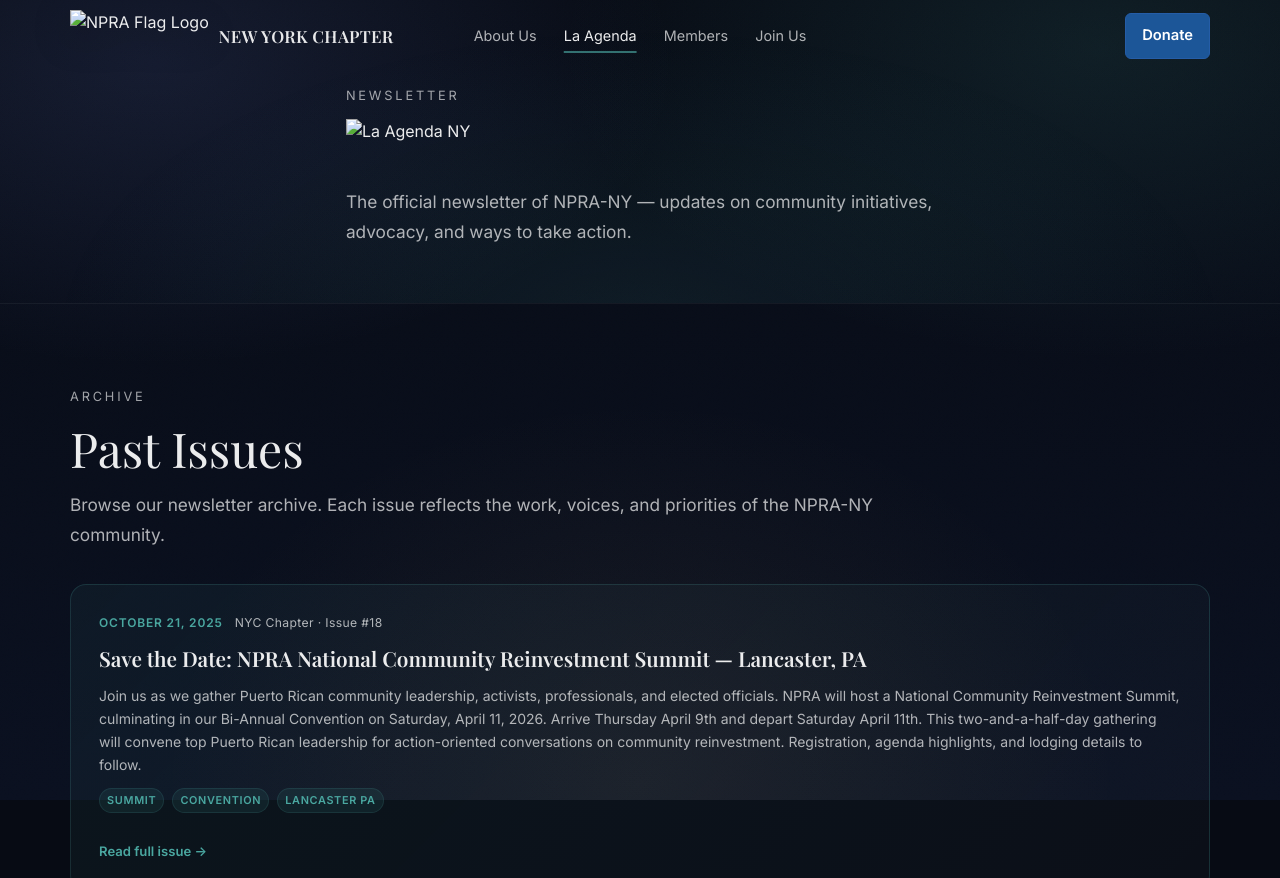
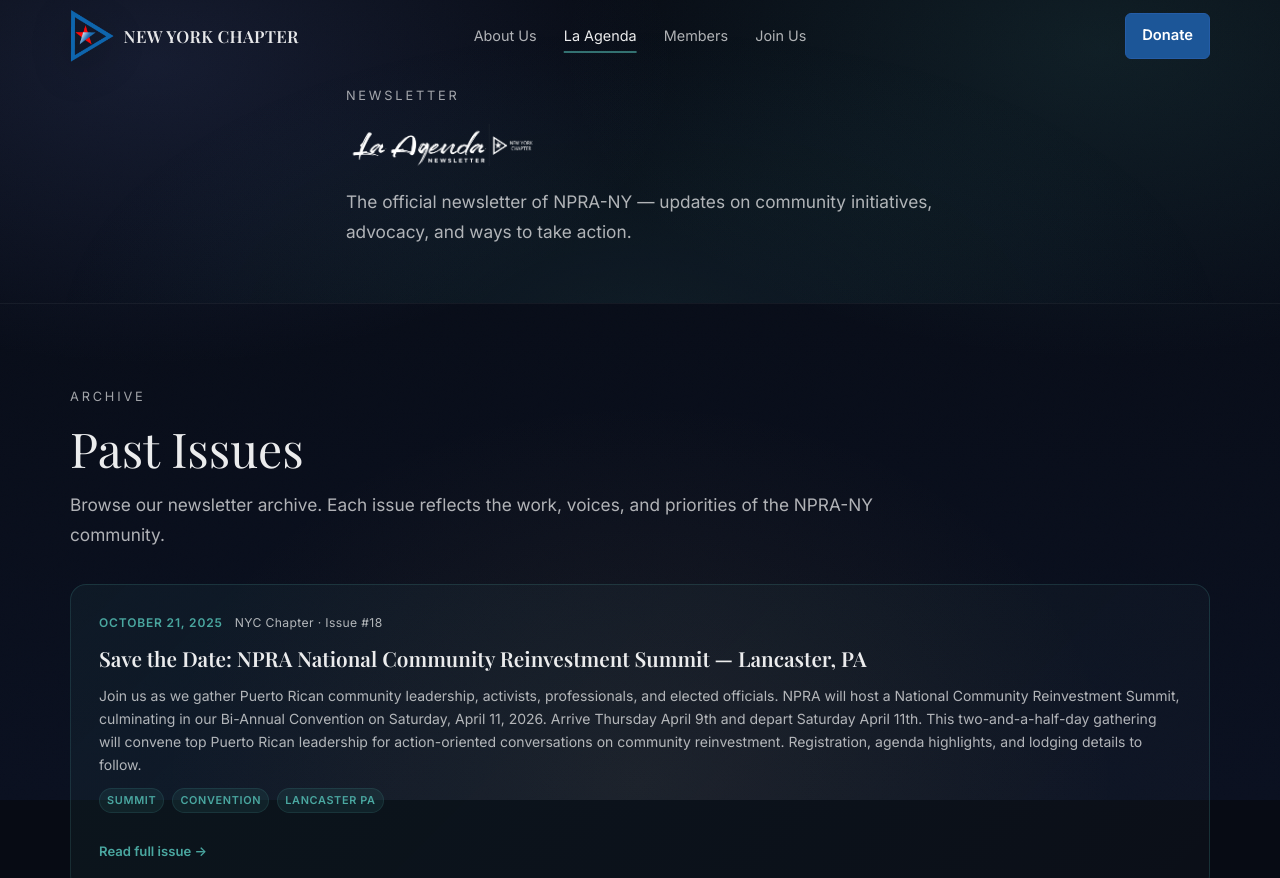
Before and after one commit to JoeCarta/npra-ny, a plain HTML site: page newsletter.html in a window 1280 px wide. Shown: the top 878 px of the page. Drawn offline with nearby package versions, Linux system fonts and the light colour scheme.

Commit message:
Update newsletter.html

```diff
--- a/newsletter.html
+++ b/newsletter.html
@@ -20,7 +20,7 @@
     <div class="container">
       <div class="header-inner">
         <a href="index.html" class="logo" aria-label="NPRA New York Chapter — Home">
-          <img src="assets/images/NPRAflag.png" alt="NPRA Flag Logo" />
+          <img src="NPRAflag.png" alt="NPRA Flag Logo" />
           <span class="logo-text">NEW YORK CHAPTER</span>
         </a>
 
@@ -63,7 +63,7 @@
     <div class="container">
       <div class="page-header-content reveal">
         <div class="eyebrow">Newsletter</div>
-        <img src="assets/images/La_Agenda_Banner_White.png" class="page-nl-logo" alt="La Agenda NY" />
+        <img src="La_Agenda_Banner_White.png" class="page-nl-logo" alt="La Agenda NY" />
         <p class="lead" style="max-width: 54ch;">The official newsletter of NPRA-NY — updates on community initiatives, advocacy, and ways to take action.</p>
       </div>
     </div>
```
